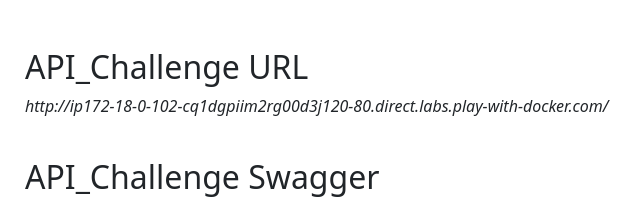
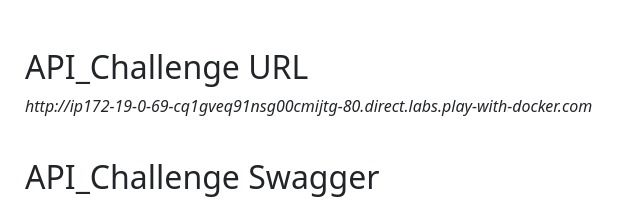
Before and after one commit to zeke789/challenge_api_link, a plain HTML site: page index.html in a window 1280 px wide. Shown: the top 202 px of the page, 57-697 px from the left. Drawn offline with nearby package versions, Linux system fonts and the light colour scheme.

Commit message:
change url

```diff
--- a/index.html
+++ b/index.html
@@ -9,13 +9,18 @@
 </head>
 <body>
 
+<!--
+
+https://zeke789.github.io/challenge_api_link/
+
+-->
 <div class="container mt-5">
   <h2>API_Challenge URL</h2>
-  <p> <i>http://ip172-18-0-102-cq1dgpiim2rg00d3j120-80.direct.labs.play-with-docker.com/</i>  </p>
+  <p> <i>http://ip172-19-0-69-cq1gveq91nsg00cmijtg-80.direct.labs.play-with-docker.com</i>  </p>
 
   <br>
   <h2>API_Challenge Swagger</h2>
-  <p> <i><a target="_blank" href="http://ip172-18-0-102-cq1dgpiim2rg00d3j120-80.direct.labs.play-with-docker.com/swagger/"> <button class="btn btn-primary">Swagger</button> </a> </i> </p>
+  <p> <i><a target="_blank" href="http://ip172-19-0-69-cq1gveq91nsg00cmijtg-80.direct.labs.play-with-docker.com/swagger/"> <button class="btn btn-primary">Swagger</button> </a> </i> </p>
 
 </div>
 
```
